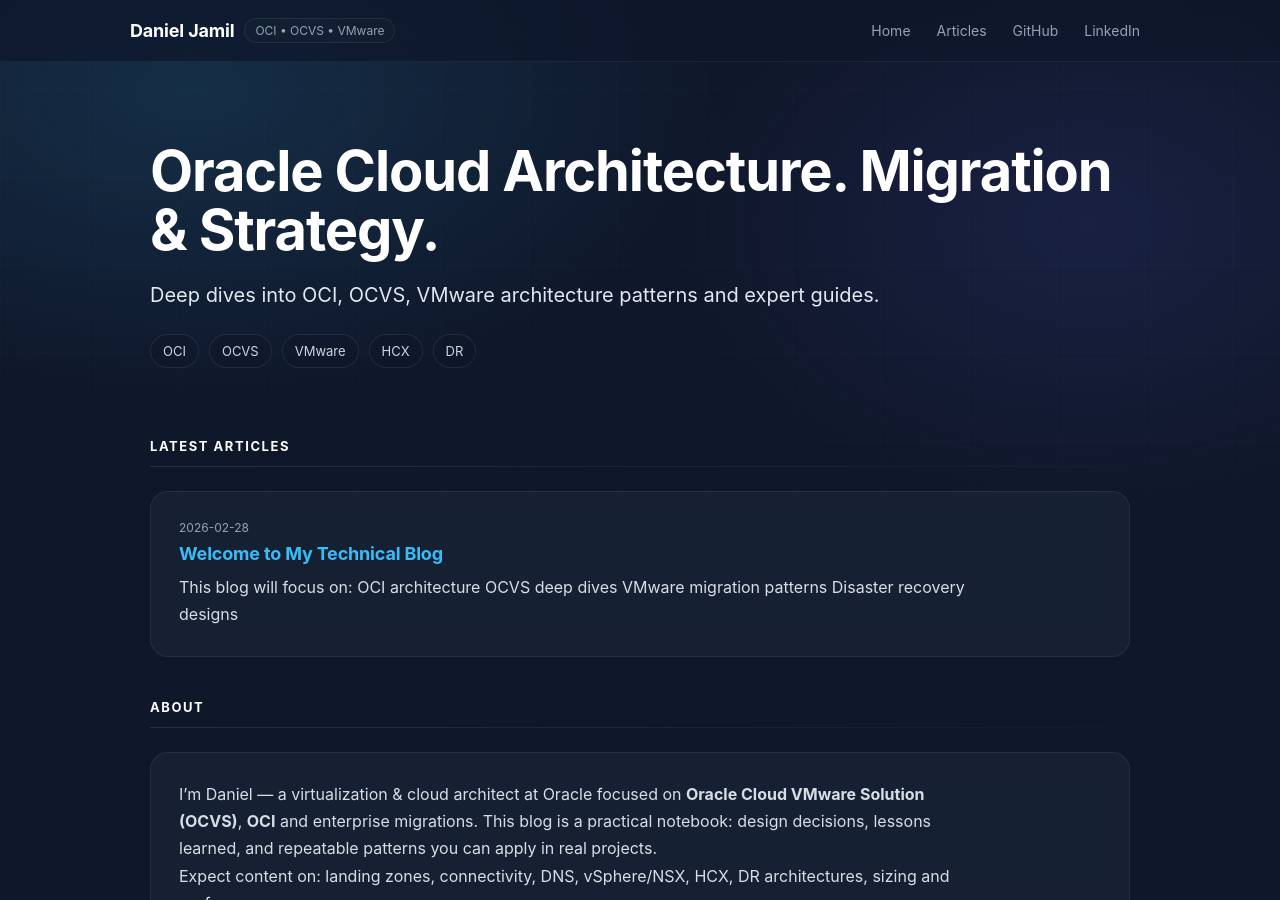
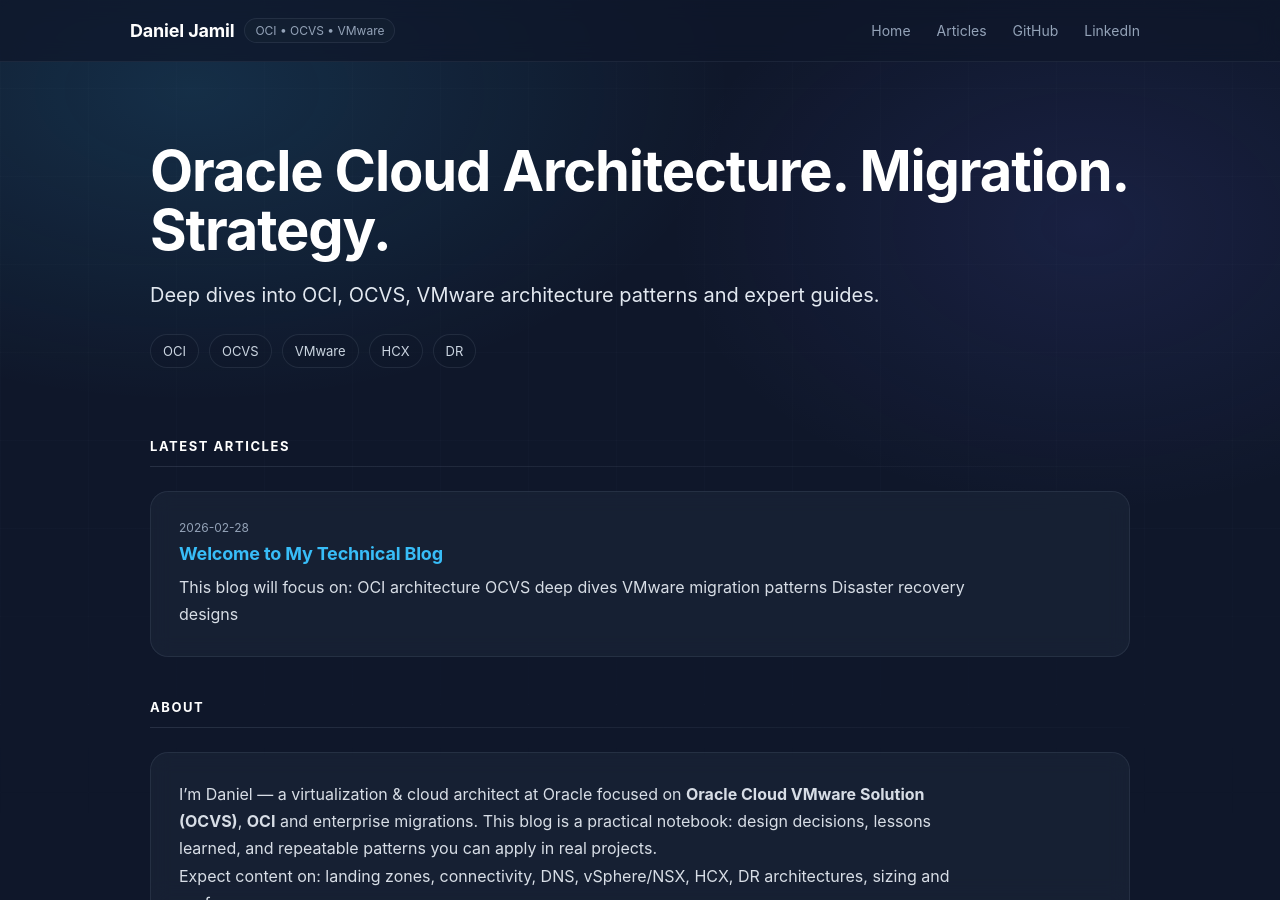
Before and after one commit to Daniel-Jamil/danieljamil.github.io, a Jekyll site: the page built from index.md, in a window 1280 px wide and 900 px high. Built offline with Jekyll 4.4.1, drawn with Linux system fonts in a browser that asks for light colours.

```diff
--- a/index.md
+++ b/index.md
@@ -4,7 +4,7 @@ title: Home
 ---
 
 <section class="hero">
-  <h1>Oracle Cloud Architecture. Migration & Strategy.</h1>
+  <h1>Oracle Cloud Architecture. Migration. Strategy.</h1>
   <p>Deep dives into OCI, OCVS, VMware architecture patterns and expert guides.</p>
 
   <div class="hero-badges">
```
